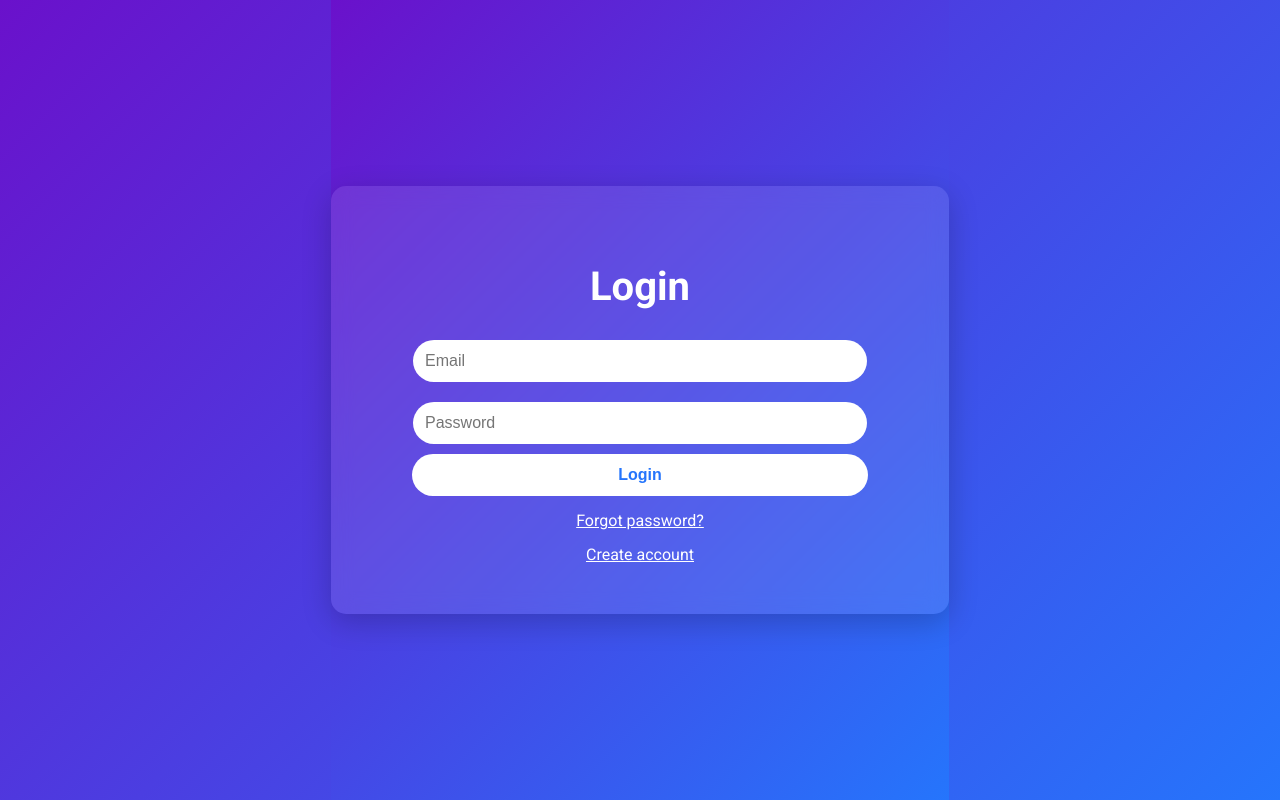
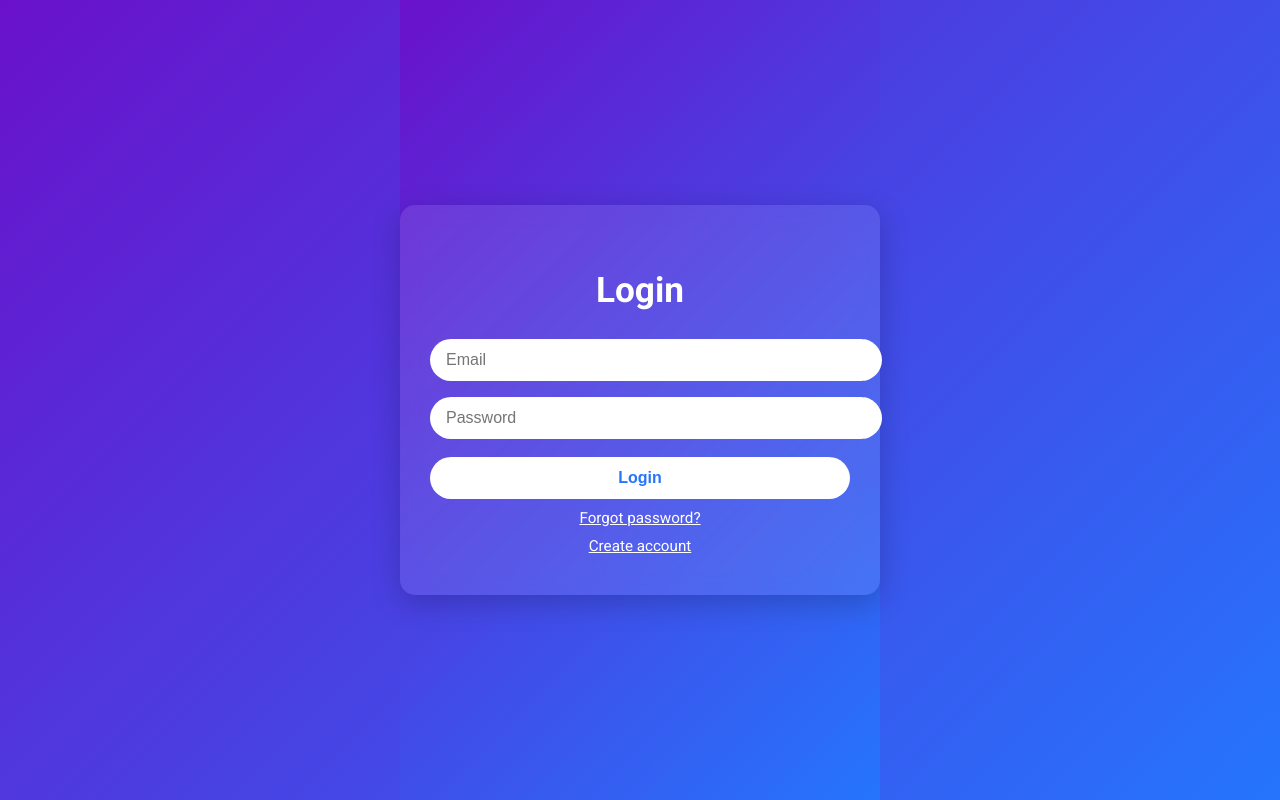
Before and after one commit to hjdavid0643-del/smart_fish_feeder_web, a Flask app: page /login in a window 1280 px wide. Run offline with Flask 3, Linux system fonts and the light colour scheme.

Commit message:
Update login.html

```diff
--- a/templates/login.html
+++ b/templates/login.html
@@ -5,38 +5,73 @@
     <title>Fish Feeder Login</title>
     <meta name="viewport" content="width=device-width, initial-scale=1.0">
     <link href="https://fonts.googleapis.com/css2?family=Roboto:wght@400;700&display=swap" rel="stylesheet">
+
     <style>
         body, html {
-            margin: 0; padding: 0; height: 100%;
+            margin: 0;
+            padding: 0;
+            height: 100%;
             font-family: 'Roboto', sans-serif;
-            display: flex; justify-content: center; align-items: center;
+            display: flex;
+            justify-content: center;
+            align-items: center;
             background: linear-gradient(135deg, #6a11cb 0%, #2575fc 100%);
             color: #fff;
         }
         .container {
+            width: 90%;
+            max-width: 420px;
             text-align: center;
             background: rgba(255, 255, 255, 0.1);
-            padding: 50px 40px;
+            padding: 40px 30px;
             border-radius: 15px;
             box-shadow: 0 8px 30px rgba(0, 0, 0, 0.2);
             backdrop-filter: blur(10px);
         }
-        h1 { margin-bottom: 20px; font-size: 2.5em; }
+        h1 {
+            margin-bottom: 20px;
+            font-size: 2.2em;
+        }
+        form {
+            margin-top: 10px;
+        }
         input {
-            width: 80%; padding: 12px; margin: 10px 0;
-            border: none; border-radius: 50px;
-            outline: none; font-size: 1em;
+            width: 100%;
+            padding: 12px 16px;
+            margin: 8px 0;
+            border: none;
+            border-radius: 50px;
+            outline: none;
+            font-size: 1em;
         }
         button {
-            width: 85%; padding: 12px;
-            border-radius: 50px; border: none;
-            background-color: #fff; color: #2575fc;
-            font-size: 1em; font-weight: bold;
-            cursor: pointer; transition: 0.3s;
+            width: 100%;
+            padding: 12px;
+            margin-top: 10px;
+            border-radius: 50px;
+            border: none;
+            background-color: #fff;
+            color: #2575fc;
+            font-size: 1em;
+            font-weight: bold;
+            cursor: pointer;
+            transition: 0.3s;
         }
-        button:hover { background-color: #f0f0f0; }
-        a { display: block; margin-top: 15px; color: #fff; text-decoration: underline; }
-        .error { color: #ff8080; margin-top: 10px; }
+        button:hover {
+            background-color: #f0f0f0;
+        }
+        a {
+            display: block;
+            margin-top: 10px;
+            color: #fff;
+            text-decoration: underline;
+            font-size: 0.95em;
+        }
+        .error {
+            color: #ff8080;
+            margin-top: 10px;
+            font-size: 0.95em;
+        }
     </style>
 </head>
 <body>
@@ -44,10 +79,10 @@
         <h1>Login</h1>
 
         {% if error %}
-        <p class="error">{{ error }}</p>
+            <p class="error">{{ error }}</p>
         {% endif %}
 
-        <form method="POST">
+        <form method="POST" action="{{ url_for('login') }}">
             <input type="email" name="email" placeholder="Email" required>
             <input type="password" name="password" placeholder="Password" required>
             <button type="submit">Login</button>
```
